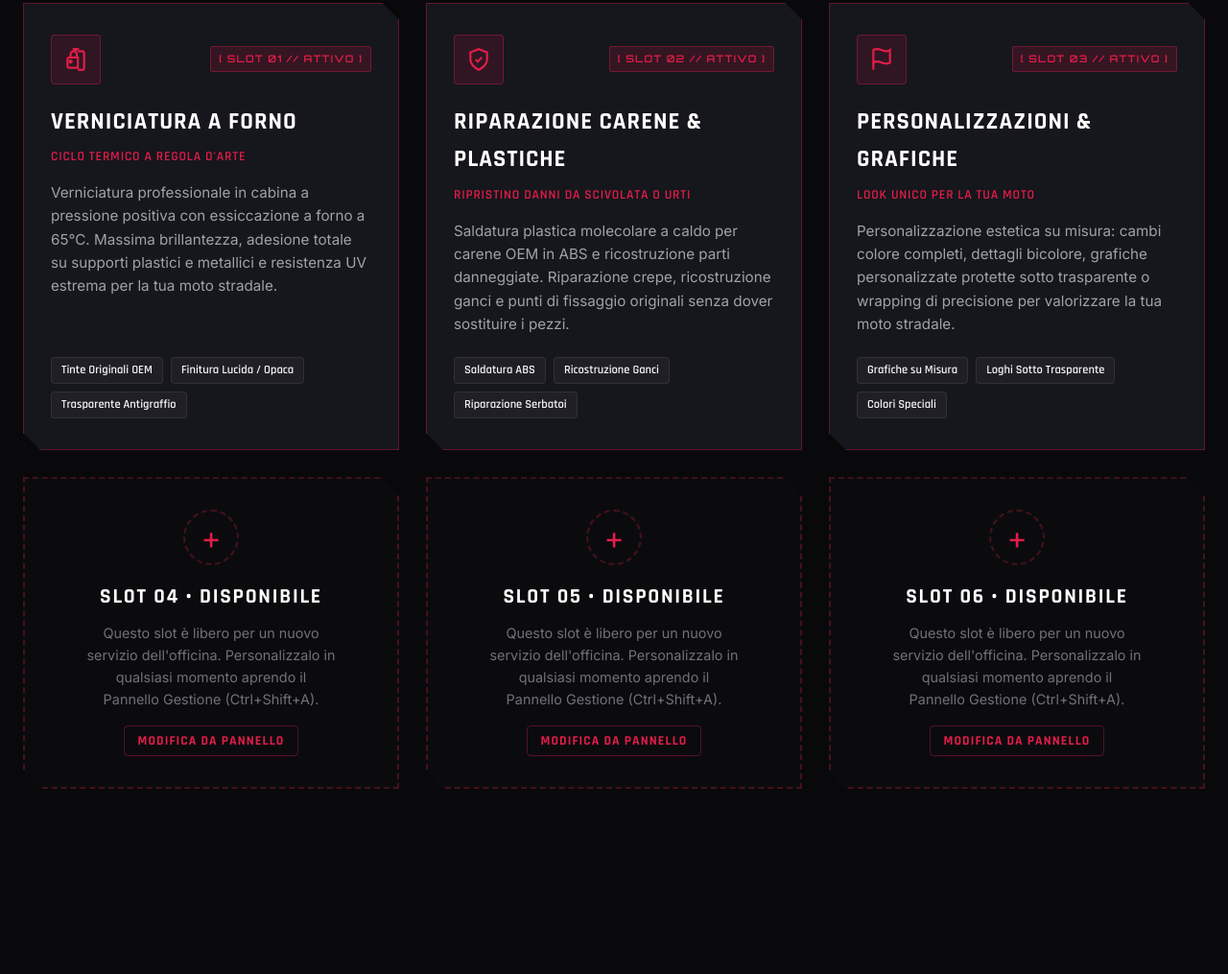
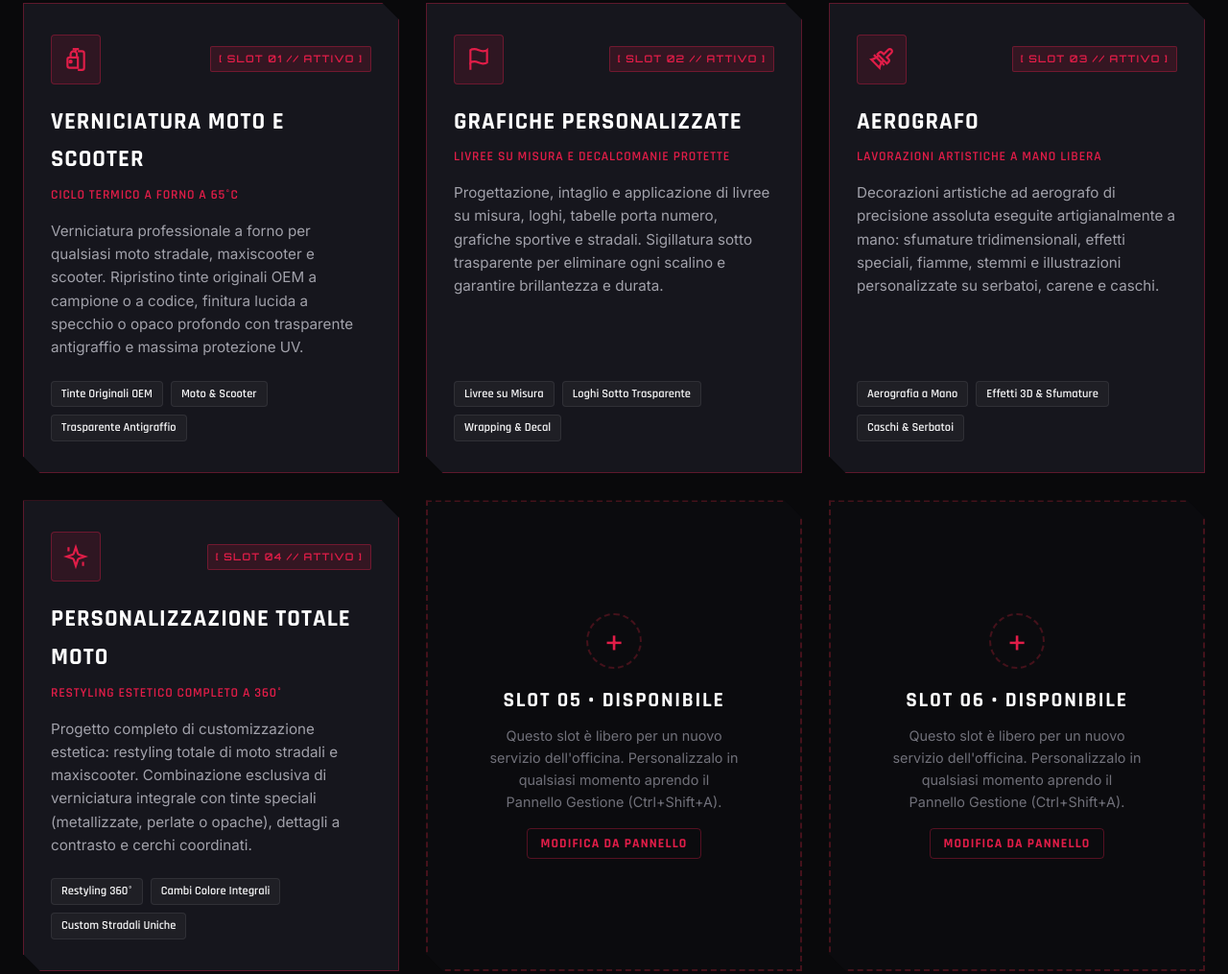
Before and after one commit to AntonioGRD/ColorBike-sito-Web, a plain HTML site: page index.html in a window 1280 px wide. Shown: the part 1154-2169 px from the top of the page at 96% size. Drawn offline with Linux system fonts and the light colour scheme.

Commit message:
feat: aggiornate 4 specializzazioni ufficiali (Verniciatura moto e scooter, Grafiche personalizzate, Aerografo, Personalizzazione totale moto)

```diff
--- a/app.js
+++ b/app.js
@@ -9,7 +9,7 @@
 // 1. CONFIGURATION & STATE
 // =============================================================================
 const CONFIG = {
-  storageKey: 'colorbike_store_v3',
+  storageKey: 'colorbike_store_v4',
   pinStorageKey: 'colorbike_admin_pin',
   defaultPin: '0000',
   whatsappNumber: '393401234567'
@@ -81,6 +81,12 @@ function getServiceSvgIcon(type) {
       return `<svg width="26" height="26" viewBox="0 0 24 24" fill="none" stroke="currentColor" stroke-width="2"><path d="M12 22s8-4 8-10V5l-8-3-8 3v7c0 6 8 10 8 10z"/><path d="M9 12l2 2 4-4"/></svg>`;
     case 'flag':
       return `<svg width="26" height="26" viewBox="0 0 24 24" fill="none" stroke="currentColor" stroke-width="2"><path d="M4 15s1-1 4-1 5 2 8 2 4-1 4-1V3s-1 1-4 1-5-2-8-2-4 1-4 1z"/><line x1="4" y1="22" x2="4" y2="15"/></svg>`;
+    case 'brush':
+    case 'airbrush':
+      return `<svg width="26" height="26" viewBox="0 0 24 24" fill="none" stroke="currentColor" stroke-width="2"><path d="M18.37 2.63 14 7l-1.59-1.59a2 2 0 0 0-2.82 0L8 7l9 9 1.59-1.59a2 2 0 0 0 0-2.82L17 10l4.37-4.37a2.12 2.12 0 1 0-3-3Z"/><path d="M9 8c-2 3-4 3.5-7 4l8 8c.5-3 1-5 4-7"/><path d="M14.5 17.5 4.5 7.5"/></svg>`;
+    case 'tuning':
+    case 'sparkles':
+      return `<svg width="26" height="26" viewBox="0 0 24 24" fill="none" stroke="currentColor" stroke-width="2"><path d="m12 3-1.912 5.813a2 2 0 0 1-1.275 1.275L3 12l5.813 1.912a2 2 0 0 1 1.275 1.275L12 21l1.912-5.813a2 2 0 0 1 1.275-1.275L21 12l-5.813-1.912a2 2 0 0 1-1.275-1.275L12 3Z"/><path d="M5 3v4"/><path d="M19 17v4"/></svg>`;
     case 'wrench':
       return `<svg width="26" height="26" viewBox="0 0 24 24" fill="none" stroke="currentColor" stroke-width="2"><path d="M14.7 6.3a1 1 0 0 0 0 1.4l1.6 1.6a1 1 0 0 0 1.4 0l3.77-3.77a6 6 0 0 1-7.94 7.94l-6.91 6.91a2.12 2.12 0 0 1-3-3l6.91-6.91a6 6 0 0 1 7.94-7.94l-3.76 3.76z"/></svg>`;
     case 'bolt':
@@ -326,8 +332,9 @@ function setupQuoteModal() {
   if (waBtn) {
     waBtn.addEventListener('click', () => {
       const bike = document.getElementById('qf-bike').value.trim() || 'la mia moto';
-      const service = document.getElementById('qf-service').value;
-      const text = encodeURIComponent(`Ciao ColorBike! Vorrei informazioni e preventivo per ${service} sulla mia ${bike}. Vi invio anche le foto.`);
+      const serviceSelect = document.getElementById('qf-service');
+      const serviceText = serviceSelect && serviceSelect.selectedIndex >= 0 ? serviceSelect.options[serviceSelect.selectedIndex].text : 'Intervento Estetico';
+      const text = encodeURIComponent(`Ciao ColorBike! Vorrei informazioni e preventivo per "${serviceText}" sulla mia ${bike}. Vi invio anche le foto.`);
       window.open(`https://wa.me/${CONFIG.whatsappNumber}?text=${text}`, '_blank');
     });
   }
@@ -339,10 +346,11 @@ function setupQuoteModal() {
       const name = document.getElementById('qf-name').value.trim();
       const phone = document.getElementById('qf-phone').value.trim();
       const bike = document.getElementById('qf-bike').value.trim();
-      const service = document.getElementById('qf-service').value;
+      const serviceSelect = document.getElementById('qf-service');
+      const serviceText = serviceSelect && serviceSelect.selectedIndex >= 0 ? serviceSelect.options[serviceSelect.selectedIndex].text : 'Intervento Estetico';
       const details = document.getElementById('qf-details').value.trim();
 
-      const message = `Richiesta Preventivo ColorBike:\nNome: ${name}\nTel: ${phone}\nMoto: ${bike}\nIntervento: ${service}\nDettagli: ${details}`;
+      const message = `Richiesta Preventivo ColorBike:\nNome: ${name}\nTel: ${phone}\nMoto: ${bike}\nIntervento: ${serviceText}\nDettagli: ${details}`;
       const waUrl = `https://wa.me/${CONFIG.whatsappNumber}?text=${encodeURIComponent(message)}`;
 
       showToast('Richiesta inviata! Reindirizzamento a WhatsApp...');
@@ -906,10 +914,10 @@ function getFallbackData() {
       whatsapp: "+393401234567"
     },
     services: [
-      { id: 1, status: "active", icon: "spray", title: "Verniciatura a Forno", description: "Ciclo termico in cabina a pressione positiva a 65°C.", tags: ["Tinte OEM", "Lucido / Opaco"] },
-      { id: 2, status: "active", icon: "shield", title: "Riparazione Carene & Plastiche", description: "Saldatura molecolare e ripristino staffe.", tags: ["ABS", "Serbatoi"] },
-      { id: 3, status: "active", icon: "flag", title: "Personalizzazioni & Grafiche", description: "Design su misura per moto stradali.", tags: ["Grafiche", "Dettagli"] },
-      { id: 4, status: "empty", icon: "plus", title: "Slot Disponibile", description: "Servizio in arrivo.", tags: [] },
+      { id: 1, status: "active", icon: "spray", title: "Verniciatura Moto e Scooter", description: "Ciclo termico a forno a 65°C, tinte originali OEM per ogni moto o scooter.", tags: ["Tinte OEM", "Moto & Scooter"] },
+      { id: 2, status: "active", icon: "flag", title: "Grafiche Personalizzate", description: "Design e livree racing o stradali su misura sigillate sotto trasparente.", tags: ["Livree", "Loghi"] },
+      { id: 3, status: "active", icon: "brush", title: "Aerografo", description: "Lavorazioni artistiche a mano libera, sfumature 3D ed effetti speciali.", tags: ["Aerografia", "Caschi & Serbatoi"] },
+      { id: 4, status: "active", icon: "tuning", title: "Personalizzazione Totale Moto", description: "Restyling estetico completo a 360° per moto stradali e maxiscooter.", tags: ["Restyling 360°", "Cambi Colore"] },
       { id: 5, status: "empty", icon: "plus", title: "Slot Disponibile", description: "Servizio in arrivo.", tags: [] },
       { id: 6, status: "empty", icon: "plus", title: "Slot Disponibile", description: "Servizio in arrivo.", tags: [] }
     ],
--- a/data.json
+++ b/data.json
@@ -19,37 +19,37 @@
       "id": 1,
       "status": "active",
       "icon": "spray",
-      "title": "Verniciatura a Forno",
-      "subtitle": "Ciclo termico a regola d'arte",
-      "description": "Verniciatura professionale in cabina a pressione positiva con essiccazione a forno a 65°C. Massima brillantezza, adesione totale su supporti plastici e metallici e resistenza UV estrema per la tua moto stradale.",
-      "tags": ["Tinte Originali OEM", "Finitura Lucida / Opaca", "Trasparente Antigraffio"]
+      "title": "Verniciatura Moto e Scooter",
+      "subtitle": "Ciclo termico a forno a 65°C",
+      "description": "Verniciatura professionale a forno per qualsiasi moto stradale, maxiscooter e scooter. Ripristino tinte originali OEM a campione o a codice, finitura lucida a specchio o opaco profondo con trasparente antigraffio e massima protezione UV.",
+      "tags": ["Tinte Originali OEM", "Moto & Scooter", "Trasparente Antigraffio"]
     },
     {
       "id": 2,
       "status": "active",
-      "icon": "shield",
-      "title": "Riparazione Carene & Plastiche",
-      "subtitle": "Ripristino danni da scivolata o urti",
-      "description": "Saldatura plastica molecolare a caldo per carene OEM in ABS e ricostruzione parti danneggiate. Riparazione crepe, ricostruzione ganci e punti di fissaggio originali senza dover sostituire i pezzi.",
-      "tags": ["Saldatura ABS", "Ricostruzione Ganci", "Riparazione Serbatoi"]
+      "icon": "flag",
+      "title": "Grafiche Personalizzate",
+      "subtitle": "Livree su misura e decalcomanie protette",
+      "description": "Progettazione, intaglio e applicazione di livree su misura, loghi, tabelle porta numero, grafiche sportive e stradali. Sigillatura sotto trasparente per eliminare ogni scalino e garantire brillantezza e durata.",
+      "tags": ["Livree su Misura", "Loghi Sotto Trasparente", "Wrapping & Decal"]
     },
     {
       "id": 3,
       "status": "active",
-      "icon": "flag",
-      "title": "Personalizzazioni & Grafiche",
-      "subtitle": "Look unico per la tua moto",
-      "description": "Personalizzazione estetica su misura: cambi colore completi, dettagli bicolore, grafiche personalizzate protette sotto trasparente o wrapping di precisione per valorizzare la tua moto stradale.",
-      "tags": ["Grafiche su Misura", "Loghi Sotto Trasparente", "Colori Speciali"]
+      "icon": "brush",
+      "title": "Aerografo",
+      "subtitle": "Lavorazioni artistiche a mano libera",
+      "description": "Decorazioni artistiche ad aerografo di precisione assoluta eseguite artigianalmente a mano: sfumature tridimensionali, effetti speciali, fiamme, stemmi e illustrazioni personalizzate su serbatoi, carene e caschi.",
+      "tags": ["Aerografia a Mano", "Effetti 3D & Sfumature", "Caschi & Serbatoi"]
     },
     {
       "id": 4,
-      "status": "empty",
-      "icon": "plus",
-      "title": "Slot Disponibile",
-      "subtitle": "Nuovo servizio in arrivo",
-      "description": "Questo slot è libero per un nuovo servizio dell'officina. Personalizzalo in qualsiasi momento aprendo il Pannello Gestione (Ctrl+Shift+A).",
-      "tags": ["Configurabile da Admin"]
+      "status": "active",
+      "icon": "tuning",
+      "title": "Personalizzazione Totale Moto",
+      "subtitle": "Restyling estetico completo a 360°",
+      "description": "Progetto completo di customizzazione estetica: restyling totale di moto stradali e maxiscooter. Combinazione esclusiva di verniciatura integrale con tinte speciali (metallizzate, perlate o opache), dettagli a contrasto e cerchi coordinati.",
+      "tags": ["Restyling 360°", "Cambi Colore Integrali", "Custom Stradali Uniche"]
     },
     {
       "id": 5,
@@ -83,23 +83,33 @@
     },
     {
       "id": 1002,
-      "title": "Yamaha YZF-R1 — Personalizzazione Estetica Completa",
+      "title": "Yamaha YZF-R1 — Grafiche Personalizzate & Livrea Special",
       "model": "Yamaha YZF-R1M",
-      "category": "livree",
+      "category": "grafiche",
       "date": "2026-09-18",
-      "notes": "Personalizzazione estetica con verniciatura satinata nero profondo, dettagli grafici a contrasto e doppia mano di trasparente opaco protettivo ad alta resistenza chimica.",
+      "notes": "Grafiche personalizzate con verniciatura satinata nero profondo, loghi sportivi sotto trasparente e dettagli a contrasto ad alta resistenza chimica.",
       "beforeImg": "https://images.unsplash.com/photo-1599819811279-d5ad9cccf838?auto=format&fit=crop&w=1200&q=80",
       "afterImg": "https://images.unsplash.com/photo-1609630875171-b1321377ee65?auto=format&fit=crop&w=1200&q=80"
     },
     {
       "id": 1003,
-      "title": "BMW S1000RR — Ricostruzione Cupolino & Parafango",
+      "title": "BMW S1000RR — Personalizzazione Totale Moto Stradale",
       "model": "BMW S1000RR",
-      "category": "riparazione",
+      "category": "personalizzazione",
       "date": "2026-08-30",
-      "notes": "Riparazione cupolino anteriore e parafango con rottura multipla. Ripristino accoppiamenti fari a tolleranza perfetta e riverniciatura nei colori originali Motorsport.",
+      "notes": "Personalizzazione totale: verniciatura completa carene e serbatoio con finitura bicolore racing, dettagli cerchi coordinati e protezione ceramica finale.",
       "beforeImg": "https://images.unsplash.com/photo-1615172282427-9a57ef2d142e?auto=format&fit=crop&w=1200&q=80",
       "afterImg": "https://images.unsplash.com/photo-1558981806-ec527fa84c39?auto=format&fit=crop&w=1200&q=80"
+    },
+    {
+      "id": 1004,
+      "title": "Kawasaki Z900 — Dettagli Artistici ad Aerografo & Sfumature 3D",
+      "model": "Kawasaki Z900",
+      "category": "aerografo",
+      "date": "2026-11-05",
+      "notes": "Decorazione serbatoio e puntale eseguita ad aerografo a mano libera con sfumature tridimensionali e giochi di luce su fondo perla, sigillata sotto trasparente lucido a specchio.",
+      "beforeImg": "https://images.unsplash.com/photo-1568772585407-9361f9bf3a87?auto=format&fit=crop&w=1200&q=80",
+      "afterImg": "https://images.unsplash.com/photo-1558981403-c5f9899a28bc?auto=format&fit=crop&w=1200&q=80"
     }
   ],
   "adminPin": "0000"
--- a/index.html
+++ b/index.html
@@ -106,7 +106,7 @@
 
       <!-- Eyebrow -->
       <div class="hero-eyebrow">
-        <span class="eyebrow-accent">// CARROZZERIA &amp; CARENE MOTO STRADALI</span>
+        <span class="eyebrow-accent">// SPECIALIZZATI IN VERNICIATURA, GRAFICHE &amp; AEROGRAFO</span>
       </div>
 
       <!-- Main Headline (Rajdhani 800 + Orbitron with Red Racing Italic) -->
@@ -117,8 +117,8 @@
 
       <!-- Technical Subtitle -->
       <p class="hero-subtitle">
-        Verniciatura a forno professionale, riparazione e saldatura carene in ABS/vetroresina e personalizzazioni
-        estetiche per moto stradali di ogni marca e modello.
+        Officina specializzata in verniciatura moto e scooter a forno, grafiche personalizzate, aerografo e
+        personalizzazione totale per qualsiasi moto stradale.
       </p>
 
       <!-- Action Buttons -->
@@ -136,35 +136,35 @@
         </a>
       </div>
 
-      <!-- Technical Specs Badges Bar -->
+      <!-- Technical Specs Badges Bar (Le 4 Specializzazioni Ufficiali) -->
       <div class="hero-specs-bar">
         <div class="spec-pill">
           <svg class="spec-icon" width="16" height="16" viewBox="0 0 24 24" fill="none" stroke="#E11D48"
             stroke-width="2.5">
             <path d="M20 6L9 17l-5-5" />
           </svg>
-          <span>Verniciatura a Forno 65°C</span>
+          <span>Verniciatura Moto &amp; Scooter</span>
         </div>
         <div class="spec-pill">
           <svg class="spec-icon" width="16" height="16" viewBox="0 0 24 24" fill="none" stroke="#E11D48"
             stroke-width="2.5">
             <path d="M20 6L9 17l-5-5" />
           </svg>
-          <span>Saldatura &amp; Riparazione ABS</span>
+          <span>Grafiche Personalizzate</span>
         </div>
         <div class="spec-pill">
           <svg class="spec-icon" width="16" height="16" viewBox="0 0 24 24" fill="none" stroke="#E11D48"
             stroke-width="2.5">
             <path d="M20 6L9 17l-5-5" />
           </svg>
-          <span>Personalizzazioni &amp; Grafiche</span>
+          <span>Aerografo</span>
         </div>
         <div class="spec-pill">
           <svg class="spec-icon" width="16" height="16" viewBox="0 0 24 24" fill="none" stroke="#E11D48"
             stroke-width="2.5">
             <path d="M20 6L9 17l-5-5" />
           </svg>
-          <span>Preventivo Rapido WhatsApp</span>
+          <span>Personalizzazione Totale Moto</span>
         </div>
       </div>
 
@@ -220,9 +220,10 @@
       <!-- Filters Bar -->
       <div class="portfolio-filter-bar" id="portfolio-filters">
         <button type="button" class="filter-chip active" data-filter="tutti">TUTTI I LAVORI</button>
-        <button type="button" class="filter-chip" data-filter="verniciatura">VERNICIATURA A FORNO</button>
-        <button type="button" class="filter-chip" data-filter="riparazione">RIPARAZIONE CARENE</button>
-        <button type="button" class="filter-chip" data-filter="livree">PERSONALIZZAZIONI</button>
+        <button type="button" class="filter-chip" data-filter="verniciatura">VERNICIATURA MOTO &amp; SCOOTER</button>
+        <button type="button" class="filter-chip" data-filter="grafiche">GRAFICHE PERSONALIZZATE</button>
+        <button type="button" class="filter-chip" data-filter="aerografo">AEROGRAFO</button>
+        <button type="button" class="filter-chip" data-filter="personalizzazione">PERSONALIZZAZIONE TOTALE</button>
       </div>
 
       <!-- Portfolio Grid -->
@@ -255,8 +256,8 @@
         <img src="logo_horizontal_transparent.png" alt="ColorBike by CARROZZERIA di GATTO VITTORIO" class="footer-logo" />
         <p class="footer-mission">
           <strong>ColorBike</strong> by <strong>CARROZZERIA di GATTO VITTORIO</strong><br />
-          L'eccellenza artigianale e la cura del dettaglio per la verniciatura a forno, riparazione carene e rifinitura
-          estetica di tutte le moto stradali.
+          L'eccellenza artigianale nella verniciatura moto e scooter a forno, grafiche personalizzate, aerografo e
+          personalizzazione totale per moto stradali.
         </p>
 
         <div class="commercial-info-box">
@@ -402,11 +403,11 @@
           <div class="form-group">
             <label for="qf-service">Tipo di Intervento *</label>
             <select id="qf-service" class="rf-select" required>
-              <option value="verniciatura">Verniciatura a Forno (Completa o Singoli Pezzi)</option>
-              <option value="riparazione">Riparazione Carene rotte / graffiate (ABS/Plastiche)</option>
-              <option value="personalizzazione">Personalizzazione Estetica / Dettagli &amp; Grafiche</option>
-              <option value="serbatoio">Riparazione o Verniciatura Serbatoio</option>
-              <option value="altro">Altro / Consiglio Tecnico</option>
+              <option value="verniciatura">Verniciatura Moto &amp; Scooter (Completa o Singoli Pezzi)</option>
+              <option value="grafiche">Grafiche Personalizzate &amp; Livree su Misura</option>
+              <option value="aerografo">Aerografo / Lavorazioni Artistiche ad Aerografo</option>
+              <option value="personalizzazione">Personalizzazione Totale Moto &amp; Restyling 360°</option>
+              <option value="altro">Altro / Preventivo su Misura</option>
             </select>
           </div>
         </div>
@@ -514,9 +515,11 @@
                 <div class="form-group">
                   <label for="edit-service-icon">Icona Tecnica</label>
                   <select id="edit-service-icon" class="rf-select">
-                    <option value="spray">Verniciatura / Aerografo</option>
+                    <option value="spray">Verniciatura Moto &amp; Scooter</option>
+                    <option value="flag">Grafiche Personalizzate &amp; Livree</option>
+                    <option value="brush">Aerografo &amp; Dettagli Artistici</option>
+                    <option value="tuning">Personalizzazione Totale Moto</option>
                     <option value="shield">Riparazione / Scudo ABS</option>
-                    <option value="flag">Livrea Racing / Bandiera Scacchi</option>
                     <option value="wrench">Officina Meccanica / Chiave</option>
                     <option value="bolt">Elettrico / Potenza</option>
                     <option value="plus">Slot Disponibile (+)</option>
@@ -574,9 +577,10 @@
               <div class="form-group">
                 <label for="work-category">Categoria Lavoro *</label>
                 <select id="work-category" class="rf-select" required>
-                  <option value="verniciatura">Verniciatura a Forno</option>
-                  <option value="riparazione">Riparazione Carene ABS/Fibra</option>
-                  <option value="livree">Livrea Racing Personalizzata</option>
+                  <option value="verniciatura">Verniciatura Moto &amp; Scooter</option>
+                  <option value="grafiche">Grafiche Personalizzate</option>
+                  <option value="aerografo">Aerografo</option>
+                  <option value="personalizzazione">Personalizzazione Totale</option>
                 </select>
               </div>
               <div class="form-group">
```
Also changed, not shown: 1 other file.
